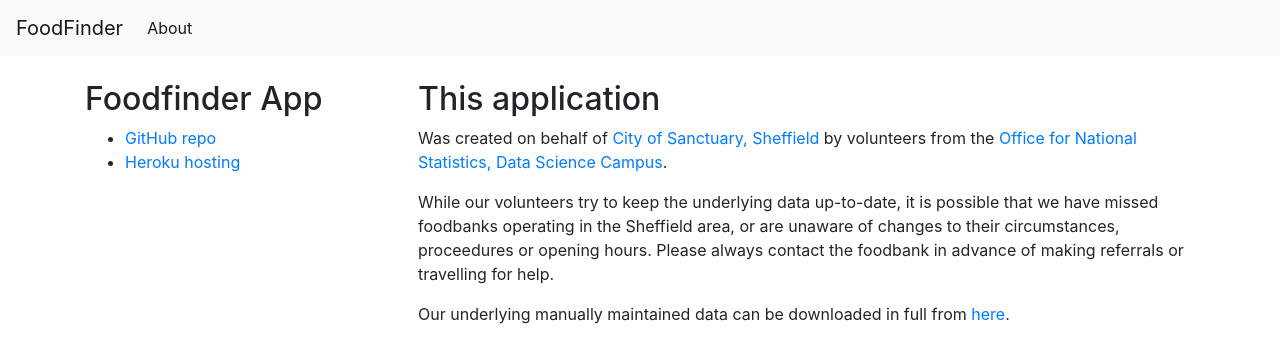
After one commit to MartinChrisWood/foodfinder, a Flask app: page /about in a window 1280 px wide. The commit adds this page. Shown: the top 363 px of the page. Run offline with Flask 3, Linux system fonts and the light colour scheme; parts of the project's set-up code (start-up, migrations or seed data) failed here and were passed over; some libraries are stand-ins or nearby versions.

Commit message:
wip:  Creating 'about' page

```diff
--- a/src/frontend/app.py
+++ b/src/frontend/app.py
@@ -28,6 +28,11 @@ def index():
     )
 
 
+@app.route("/about")
+def about():
+    return render_template("about.html")
+
+
 @app.route("/search", methods=["POST"])
 def search():
     query_type = request.form["query_type"]
--- /dev/null
+++ b/src/frontend/templates/about.html
@@ -0,0 +1,36 @@
+{% extends 'layout.html' %}
+
+{% block title %} Sheffield foodbank finder - about {% endblock %}
+
+{% block search %}
+<br>
+<div>
+    <h2>Foodfinder App</h2>
+    <ul>
+        <li><a href="https://github.com/OzwaldCavendish/foodfinder">GitHub repo</a></li>
+        <li><a href="#">Heroku hosting</a></li>
+    </ul>
+</div>
+
+{% endblock %}
+
+{% block results %}
+<br>
+<div>
+    <h2>This application</h2>
+    <p> Was created on behalf of
+        <a href="https://sheffield.cityofsanctuary.org/">City of Sanctuary, Sheffield</a>
+    by volunteers from the
+        <a href="https://datasciencecampus.ons.gov.uk/">Office for National Statistics, Data Science Campus</a>.
+    </p>
+    <p>
+        While our volunteers try to keep the underlying data up-to-date, it is possible that we have missed foodbanks
+        operating in the Sheffield area, or are unaware of changes to their circumstances, proceedures or opening hours.
+        Please always contact the foodbank in advance of making referrals or travelling for help.
+    </p>
+    <p>
+        Our underlying manually maintained data can be downloaded in full from <a href={{ url_for("static", filename="foodbanks.csv") }}>here</a>.
+    </p>
+</div>
+
+{% endblock %}
--- a/src/frontend/templates/layout.html
+++ b/src/frontend/templates/layout.html
@@ -29,7 +29,7 @@
         <div class="collapse navbar-collapse" id="navbarNav">
             <ul class="navbar-nav">
             <li class="nav-item active">
-                <a class="nav-link" href="#">About</a>
+                <a class="nav-link" href= {{ url_for("about") }}>About</a>
             </li>
             </ul>
         </div>
```
